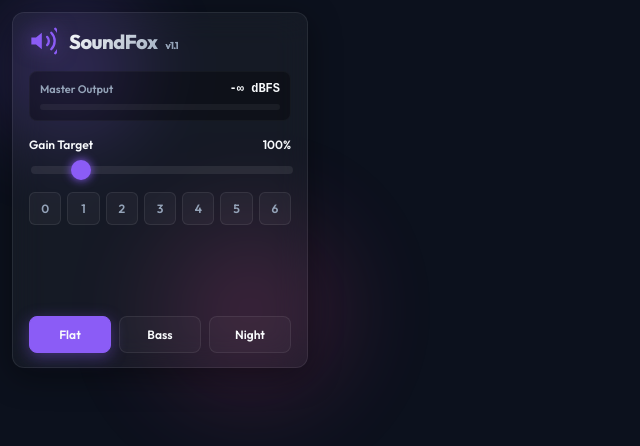
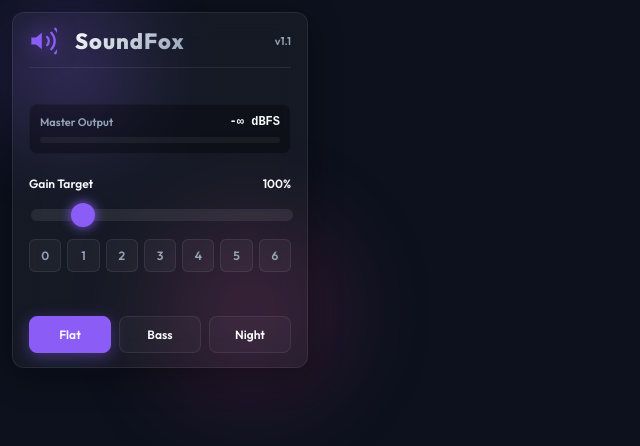
Before and after one commit to vadimcastro/SoundFox, a website built with Vite: page index.html in a window 1280 px wide. Shown: the whole page, without its empty margins (0-640 px from the left). Built offline with nearby package versions, Linux system fonts and the light colour scheme; some packages are replaced by stand-ins of ours.

Commit message:
style: final UI adjustments and strict mute logic

```diff
--- a/src/main.ts
+++ b/src/main.ts
@@ -5,7 +5,8 @@ document.querySelector<HTMLDivElement>('#app')!.innerHTML = `
   <div class="glass-panel">
     <div class="header-row compact">
       <img src="speaker.svg" alt="Icon" class="speaker-icon mini" />
-      <h1 class="mini">SoundFox <span class="version">v1.1</span></h1>
+      <h1 class="mini">SoundFox</h1>
+      <span class="version">v1.1</span>
     </div>
 
     <div class="meter-container">
--- a/src/style.css
+++ b/src/style.css
@@ -89,17 +89,20 @@ body::after {
   display: flex;
   align-items: center;
   justify-content: flex-start;
+  margin-bottom: 20px;
+  padding-bottom: 12px;
+  border-bottom: 1px solid var(--glass-border);
 }
 
 .speaker-icon.mini {
   width: 28px;
   height: 28px;
-  margin-right: 12px;
+  margin-right: 18px;
   filter: drop-shadow(0 0 10px rgba(139, 92, 246, 0.6));
 }
 
 h1.mini {
-  font-size: 20px;
+  font-size: 22px;
   font-weight: 800;
   margin: 0;
   background: linear-gradient(135deg, var(--text-main), var(--text-muted));
@@ -108,12 +111,12 @@ h1.mini {
   -webkit-text-fill-color: transparent;
   display: flex;
   align-items: baseline;
-  letter-spacing: -0.5px;
+  letter-spacing: 1px;
 }
 
 .version {
-  font-size: 10px;
-  margin-left: 8px;
+  font-size: 11px;
+  margin-left: auto;
   color: var(--text-muted);
   -webkit-text-fill-color: var(--text-muted);
   font-weight: 600;
@@ -161,6 +164,7 @@ h1.mini {
 .slider-container {
   display: flex;
   flex-direction: column;
+  padding: 6px 0;
 }
 
 .slider-label {
@@ -168,7 +172,7 @@ h1.mini {
   justify-content: space-between;
   font-size: 12px;
   font-weight: 600;
-  margin-bottom: 12px;
+  margin-bottom: 16px;
 }
 
 input[type=range] {
@@ -181,20 +185,20 @@ input[type=range] {
 
 input[type=range]::-webkit-slider-runnable-track {
   width: 100%;
-  height: 8px;
+  height: 12px;
   background: rgba(255, 255, 255, 0.08);
-  border-radius: 4px;
+  border-radius: 6px;
 }
 
 input[type=range]::-webkit-slider-thumb {
   -webkit-appearance: none;
   appearance: none;
-  height: 20px;
-  width: 20px;
+  height: 24px;
+  width: 24px;
   border-radius: 50%;
   background: var(--primary);
   margin-top: -6px;
-  box-shadow: 0 0 10px var(--primary);
+  box-shadow: 0 0 12px var(--primary);
   cursor: pointer;
   transition: transform 0.2s;
 }
```
Also changed, not shown: src/content.ts (+10 -4 lines).
